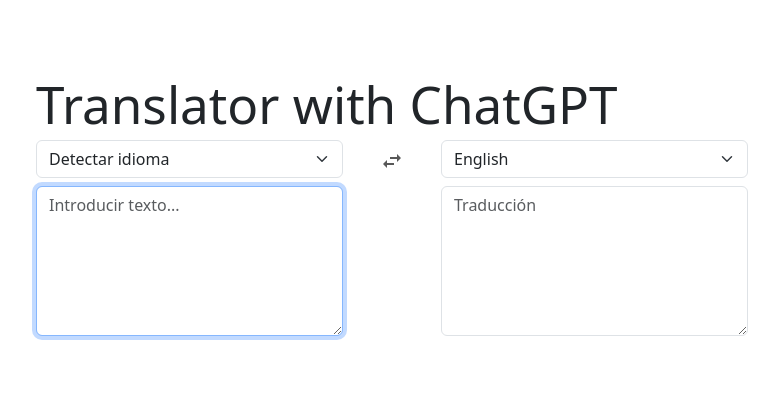
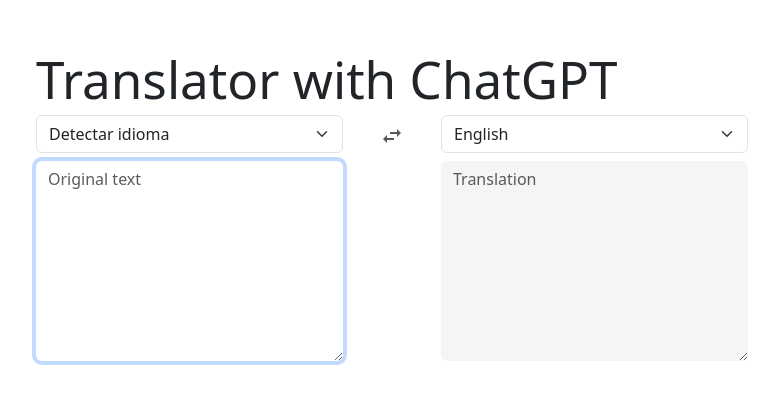
Before and after one commit to PavDev3/TraductorChatGPT, a React (Vite) app: page / in a window 1280 px wide. Shown: the part 194-598 px from the top of the page, without its empty margins (248-1027 px from the left). Built offline with nearby package versions, Linux system fonts and the light colour scheme.

Commit message:
textarea step 2

```diff
--- a/src/App.tsx
+++ b/src/App.tsx
@@ -1,14 +1,25 @@
 import 'bootstrap/dist/css/bootstrap.min.css'
-import { Container, Row, Col, Button, Form, Stack } from 'react-bootstrap'
+import { Container, Row, Col, Button, Stack } from 'react-bootstrap'
 import './App.css'
 import { useStore } from './hooks/useStore'
 import { AUTO_LANGUAGE } from './constants'
 import { ArrowsIcon } from './components/Icons'
 import { LanguageSelector } from './components/LanguageSelector'
 import { SectionType } from './types.d'
+import { TextArea } from './components/TextArea'
 
 function App () {
-  const { setToLanguage, interchangeLanguages, setFromLanguage, fromLanguage, toLanguage } = useStore()
+  const {
+    fromLanguage,
+    toLanguage,
+    fromText,
+    result,
+    interchangeLanguages,
+    setFromLanguage,
+    setToLanguage,
+    setFromText,
+    setResult
+  } = useStore()
   return (
     <Container fluid>
       <Row>
@@ -20,12 +31,12 @@
               value={fromLanguage}
               onChange={setFromLanguage}
             />
-            <Form.Control
-              as='textarea'
-              rows={5}
-              placeholder='Introducir texto...'
-              autoFocus
-              style={{ height: '150px' }}
+            <TextArea
+              placeholder='Original text'
+              type={SectionType.From}
+              value={fromText}
+              onChange={setFromText}
+
             />
           </Stack>
         </Col>
@@ -41,11 +52,11 @@
             type={SectionType.To}
             value={toLanguage}
             onChange={setToLanguage} />
-            <Form.Control
-              as='textarea'
-              rows={5}
-              placeholder='Traducción'
-              style={{ height: '150px' }}
+            <TextArea
+              placeholder='Translation'
+              type={SectionType.To}
+              value={result}
+              onChange={setResult}
             />
           </Stack>
         </Col>
--- a/src/components/TextArea.tsx
+++ b/src/components/TextArea.tsx
@@ -0,0 +1,27 @@
+import { Form } from 'react-bootstrap'
+import { SectionType } from '../types.d'
+
+interface Props {
+  type: SectionType
+  autofocus?: boolean
+  placeholder: string
+  loading?: boolean
+  onChange: (value: string) => void
+  value: string
+}
+
+const commonStyles = { border: '0px', height: '200px' }
+
+export const TextArea = ({ placeholder, autofocus, type, loading, value, onChange }: Props) => {
+  const style = type === SectionType.From
+    ? commonStyles
+    : { ...commonStyles, backgroundColor: '#f5f5f5' }
+  return (
+        <Form.Control
+        autoFocus={type === SectionType.From}
+        as='textarea'
+        placeholder={placeholder}
+        style={style}
+        />
+  )
+}
```
